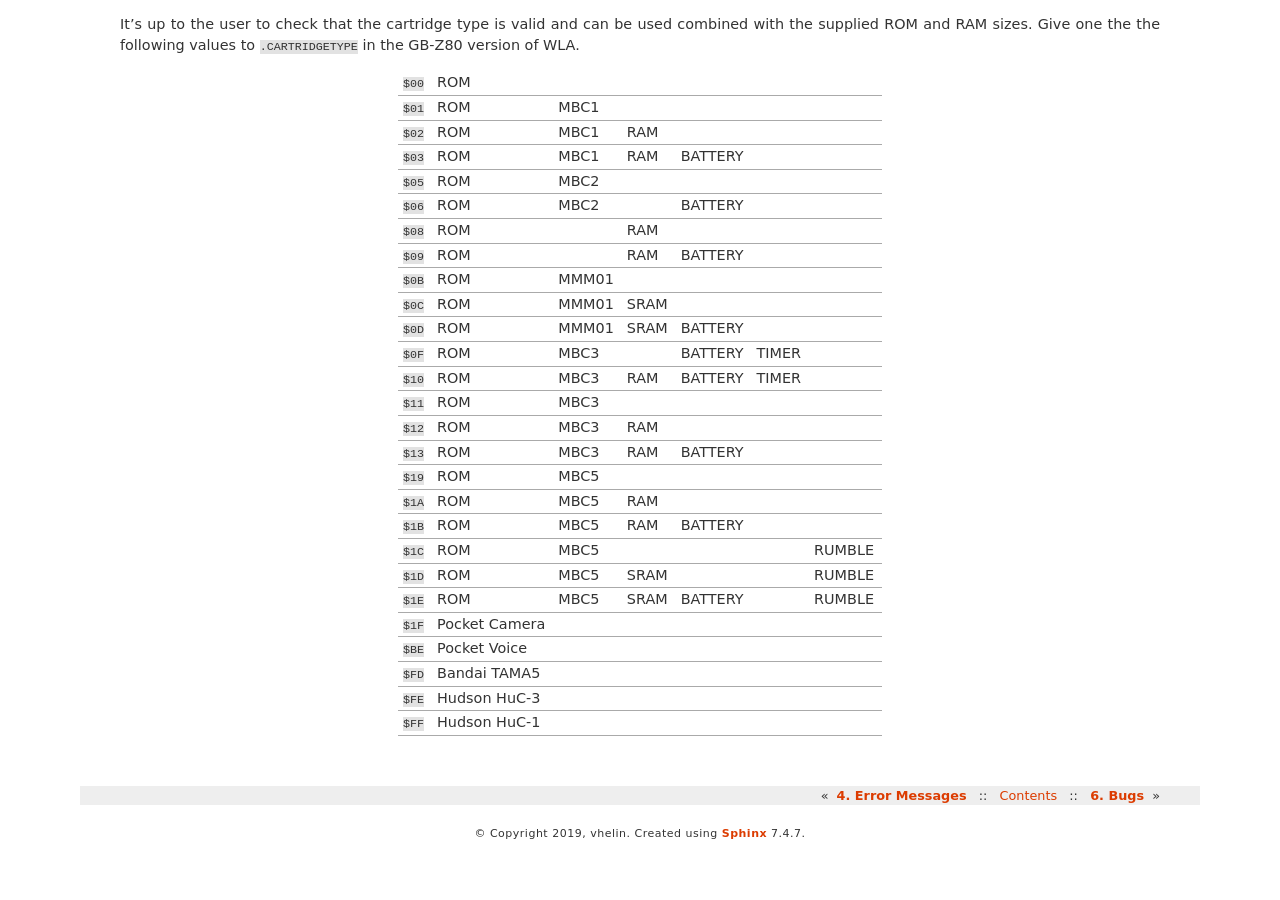
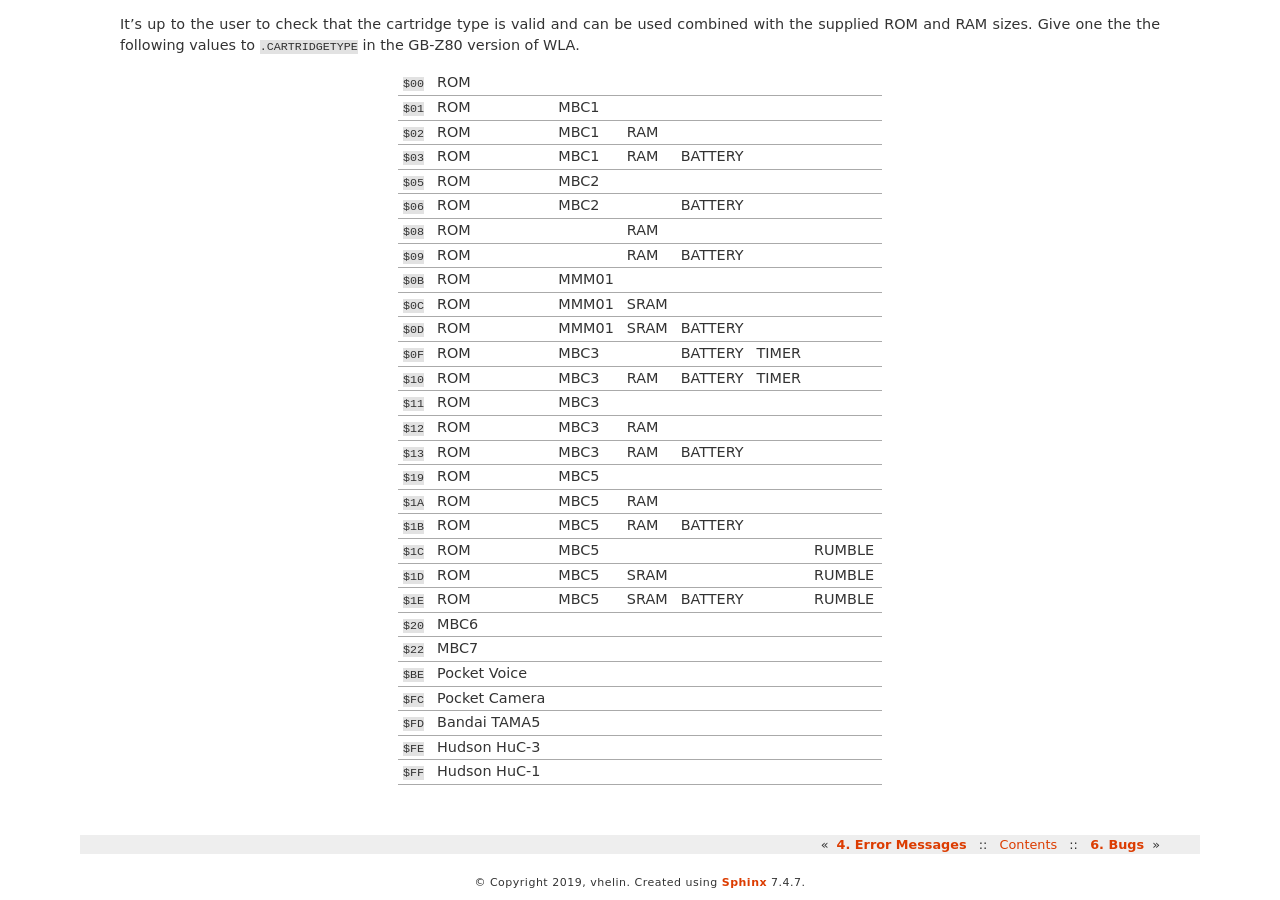
Before and after one commit to vhelin/wla-dx, a Sphinx documentation site: the page built from doc/gb-support.rst, in a window 1280 px wide and 900 px high, scrolled down 900 px. Built offline with Sphinx 7.4.7, drawn with Linux system fonts in a browser that asks for light colours; before the commit the page ends 1750 px from its top, so only the background shows below that.

```diff
--- a/doc/gb-support.rst
+++ b/doc/gb-support.rst
@@ -68,8 +68,10 @@ one the the following values to ``.CARTRIDGETYPE`` in the GB-Z80 version of WLA.
 ``$1C`` ROM              MBC5                            RUMBLE
 ``$1D`` ROM              MBC5   SRAM                     RUMBLE
 ``$1E`` ROM              MBC5   SRAM   BATTERY           RUMBLE
-``$1F`` Pocket Camera
+``$20`` MBC6
+``$22`` MBC7
 ``$BE`` Pocket Voice
+``$FC`` Pocket Camera
 ``$FD`` Bandai TAMA5
 ``$FE`` Hudson HuC-3
 ``$FF`` Hudson HuC-1
```
